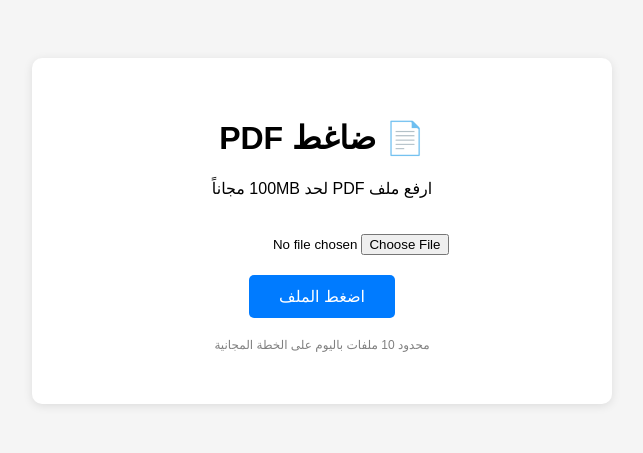
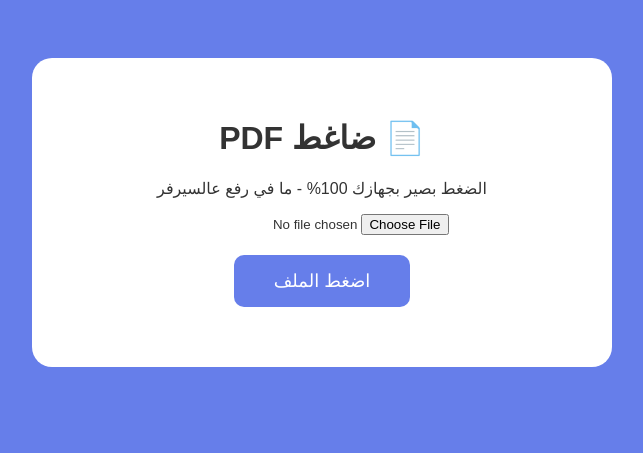
Before and after one commit to mtmsk125/pdf_compressor, a Flask app: page / in a window 1280 px wide. Shown: the top 453 px of the page, without its empty margins (318-961 px from the left). Run offline with Flask 3, Linux system fonts and the light colour scheme; parts of the project's set-up code (start-up, migrations or seed data) failed here and were passed over; some libraries are stand-ins or nearby versions.

Commit message:
Update PDF compressor interface and functionality

```diff
--- a/templates/index.html
+++ b/templates/index.html
@@ -2,30 +2,44 @@
 <html dir="rtl" lang="ar">
 <head>
 <meta charset="UTF-8">
-    <title>ضاغط PDF مجاني</title>
+<title>ضاغط PDF 100MB مجاني</title>
+<script src="https://cdnjs.cloudflare.com/ajax/libs/pdf-lib/1.17.1/pdf-lib.min.js"></script>
 <style>
-        body{font-family:Arial;text-align:center;padding:50px;background:#f5f5f5}
-       .box{background:white;padding:40px;border-radius:10px;max-width:500px;margin:auto;box-shadow:0 2px 10px rgba(0,0,0,0.1)}
-        input[type=file]{margin:20px 0}
-        button{background:#007bff;color:white;padding:12px 30px;border:none;border-radius:5px;cursor:pointer;font-size:16px}
-        button:hover{background:#0056b3}
+body{font-family:Arial;background:#667eea;padding:50px;text-align:center;color:white}
+.box{background:white;color:#333;padding:40px;border-radius:20px;max-width:500px;margin:auto}
+.btn{background:#667eea;color:white;padding:15px 40px;border:none;border-radius:10px;font-size:18px;cursor:pointer;margin-top:20px}
+#status{margin-top:20px;font-weight:bold}
 </style>
 </head>
 <body>
 <div class="box">
 <h1>📄 ضاغط PDF</h1>
-        <p>ارفع ملف PDF لحد 100MB مجاناً</p>
-        {% with messages = get_flashed_messages() %}
-          {% if messages %}
-            <p style="color:red">{{ messages[0] }}</p>
-          {% endif %}
-        {% endwith %}
-        <form method="post" enctype="multipart/form-data">
-            <input type="file" name="file" accept=".pdf" required>
+<p>الضغط بصير بجهازك 100% - ما في رفع عالسيرفر</p>
+<input type="file" id="file" accept=".pdf">
 <br>
-            <button type="submit">اضغط الملف</button>
-        </form>
-        <p style="font-size:12px;color:gray;margin-top:20px">محدود 10 ملفات باليوم على الخطة المجانية</p>
+<button class="btn" onclick="compress()">اضغط الملف</button>
+<div id="status"></div>
 </div>
+
+<script>
+async function compress() {
+  const file = document.getElementById('file').files[0];
+  if(!file) return alert('اختار ملف');
+
+  document.getElementById('status').innerText = 'جاري الضغط... استنى شوي';
+
+  const bytes = await file.arrayBuffer();
+  const pdfDoc = await PDFLib.PDFDocument.load(bytes);
+  const pdfBytes = await pdfDoc.save({useObjectStreams: false});
+
+  const blob = new Blob([pdfBytes], {type: 'application/pdf'});
+  const link = document.createElement('a');
+  link.href = URL.createObjectURL(blob);
+  link.download = 'compressed_' + file.name;
+  link.click();
+
+  document.getElementById('status').innerText = 'تم! نزل الملف المضغوط';
+}
+</script>
 </body>
 </html>
```
Lines whose indentation alone changed are shown as unchanged.
